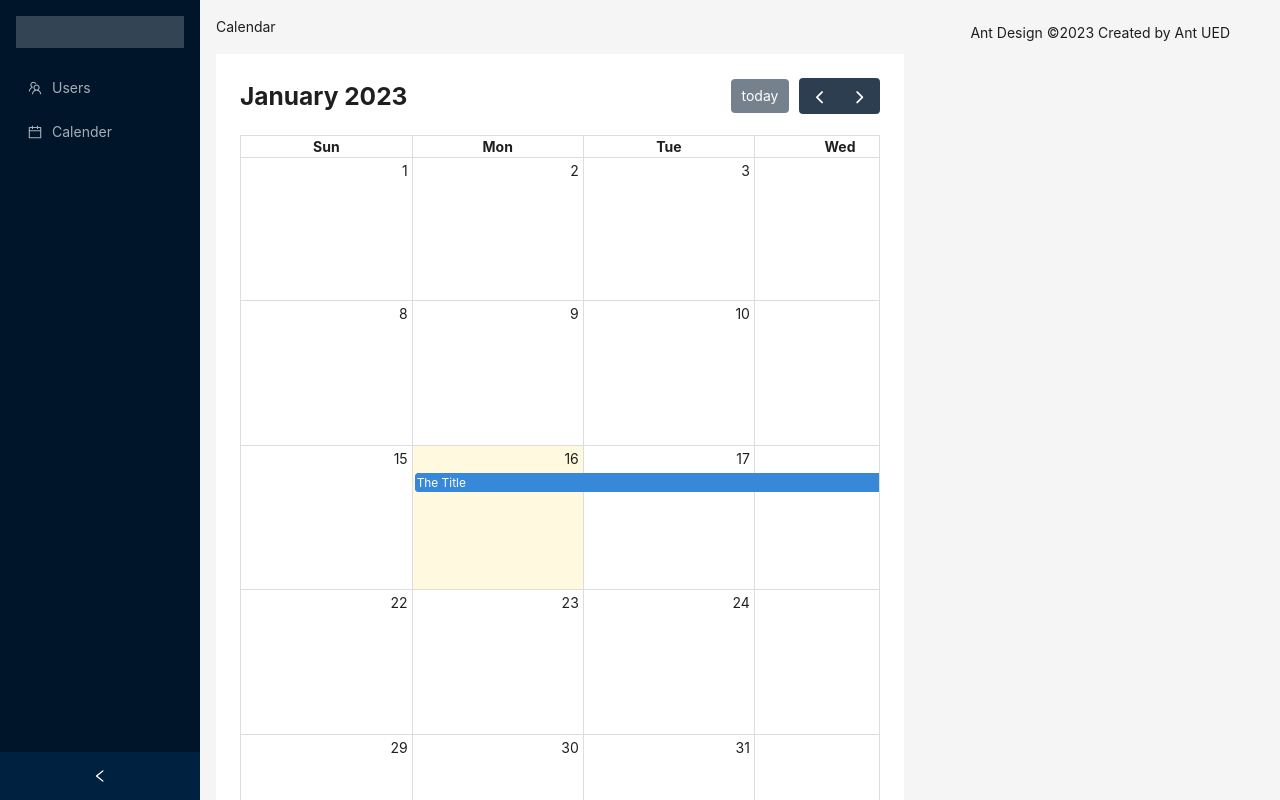
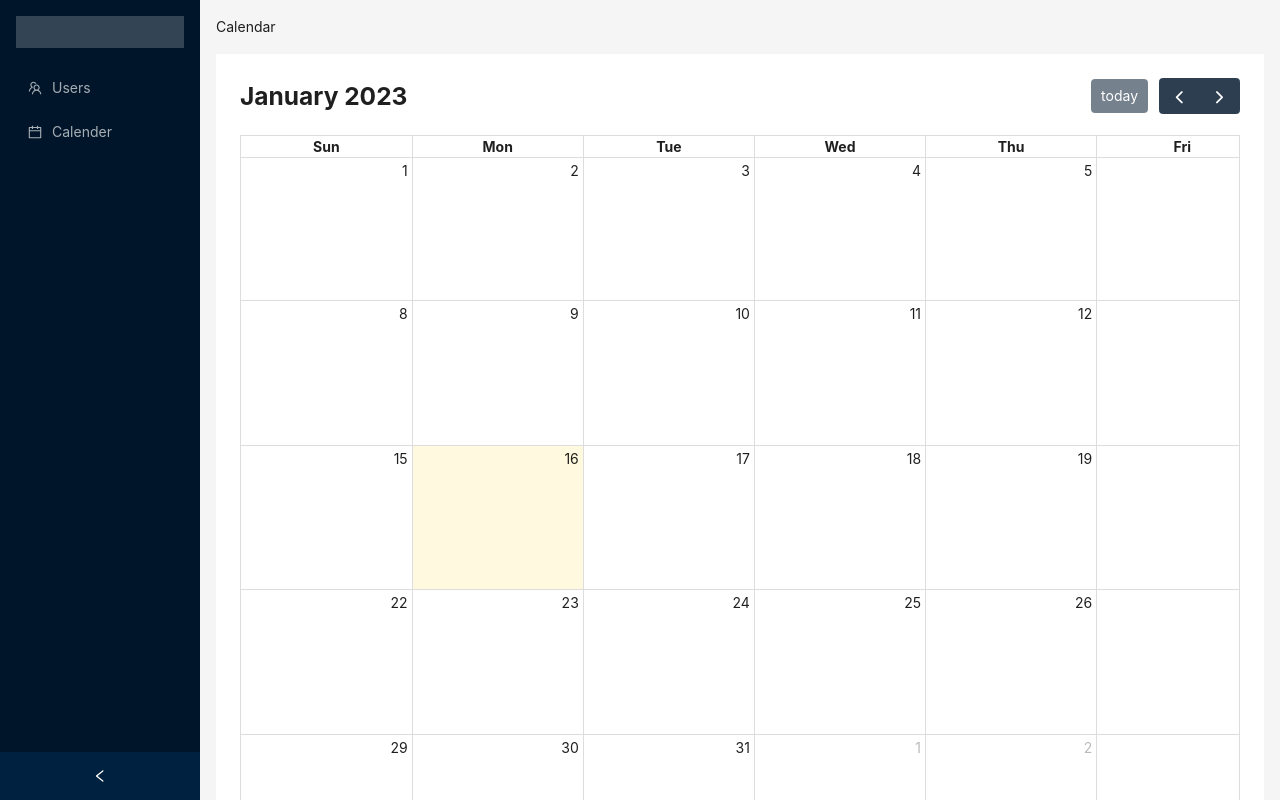
Before and after one commit to MohitNN/nextjs11_task, a Next.js app: page /calendar in a window 1280 px wide. Shown: the top 800 px of the page. Built offline with nearby package versions, Linux system fonts and the light colour scheme.

Commit message:
add-event_17/01

```diff
--- a/component/action/EventModal.jsx
+++ b/component/action/EventModal.jsx
@@ -1,27 +1,37 @@
-import React from 'react'
-import { Button, Modal, Checkbox, Form, Input, Space, DatePicker } from 'antd';
-import { v4 as uuidv4 } from 'uuid';
-import { useSelector } from 'react-redux';
-import moment from 'moment';
+import React, { useEffect } from "react";
+import { Button, Modal, Checkbox, Form, Input, Space, DatePicker } from "antd";
+import { v4 as uuidv4 } from "uuid";
+import { useSelector ,useDispatch} from "react-redux";
+import moment from "moment";
+import { storeEvents } from '../../redux/actions/EventAction';
 
-const EventModal = ({ show, setShow,events }) => {
+const EventModal = ({ show, setShow ,starting_date,setStartingDate,setEvent,event}) => {
 
-    console.log(events,'-------events----')
+  const dispatch = useDispatch()
+  const [form] = Form.useForm()
+  // console.log(event,'---------update-----------')
 
   const onFinish = (values) => {
-
-        // console.log(values.start_date.$d)
-        console.log(moment(values.start_date.$d))
-            // setLoading(true)
-            // dispatch(userLogin(values,setLoading,router));
+    let event ={id:uuidv4(), title: values.title,start:starting_date,end:moment(values.ending_date.$d).add('00:00:00', "LTS").format()}
+    dispatch(storeEvents(event,setShow,form,setStartingDate))
   };
   const onFinishFailed = (errorInfo) => {
-            console.log('Failed:', errorInfo);
+    console.log("Failed:", errorInfo);
   };
   const handleOk = () => {
-        alert()
+    alert();
+  };
+
+  useEffect(()=>{
+    if(event.show)
+    {
+      setStartingDate(event.info.start)
+      form.setFieldsValue({
+        title:event.info.title,
+        ending_date:moment(event.info.end),
+      });
     }
-
+  },[event.show])
   return (
     <>
       <Modal
@@ -30,17 +40,17 @@ const EventModal = ({ show, setShow,events }) => {
         onOk={handleOk}
         footer={null}
         // confirmLoading={confirmLoading}
-                onCancel={() => setShow(false)}
+        onCancel={() => {setShow(false);setEvent({show:false,info:{}})}}
       >
         <Form
           name="basic"
-
           initialValues={{
             remember: true,
           }}
           onFinish={onFinish}
           onFinishFailed={onFinishFailed}
           autoComplete="off"
+          form={form}
         >
           <Form.Item
             label="Title"
@@ -54,14 +64,14 @@ const EventModal = ({ show, setShow,events }) => {
             rules={[
               {
                 required: true,
-                                message: 'enter event title',
+                message: "enter event title",
               },
             ]}
           >
             <Input />
           </Form.Item>
 
-                    <Form.Item
+          {/* <Form.Item
             label="Start date"
             name="start_date"
             labelCol={{
@@ -72,15 +82,14 @@ const EventModal = ({ show, setShow,events }) => {
             }}
             rules={[
               {
-                                type: 'object',
+                type: "object",
                 required: true,
-                                message: 'enter starting date of an event!',
+                message: "enter starting date of an event!",
               },
             ]}
           >
-                        {/* <Input /> */}
             <DatePicker />
-                    </Form.Item>
+          </Form.Item> */}
 
           <Form.Item
             label="Ending date"
@@ -93,24 +102,33 @@ const EventModal = ({ show, setShow,events }) => {
             }}
             rules={[
               {
-                                type: 'object',
+                type: "object",
                 required: true,
-                                message: 'enter ending date of an event!',
+                message: "enter ending date of an event!",
               },
             ]}
           >
-                        {/* <Input /> */}
-                        <DatePicker />
+            <DatePicker
+              disabledDate={(current) => {
+                return moment(starting_date).add(0, "days") >= current || moment().add(0, "days") >= current;
+              }}
+            />
           </Form.Item>
           {/* <div style={{display:"flex"}}> */}
-                    <Space>  <Form.Item
+          <Space>
+            {" "}
+            <Form.Item
               wrapperCol={{
                 offset: 0,
               }}
             >
-
-                        <Button type="danger" htmlType="button" danger onClick={()=>setShow(false)}>
-                            Cancle
+              <Button
+                type="danger"
+                htmlType="button"
+                danger
+                onClick={() => setShow(false)}
+              >
+                {event.show ? 'Delete' : 'Cancel'}
               </Button>
             </Form.Item>
             <Form.Item
@@ -118,17 +136,17 @@ const EventModal = ({ show, setShow,events }) => {
                 offset: 0,
               }}
             >
-                            <Button type="primary" htmlType="submit" >
-                                Add
+              <Button type="primary" htmlType="submit">
+              {event.show ? 'Update' : 'Add'}
               </Button>
-                        </Form.Item></Space>
+            </Form.Item>
+          </Space>
 
           {/* </div> */}
-
         </Form>
       </Modal>
     </>
-    )
-}
+  );
+};
 
-export default EventModal
+export default EventModal;
--- a/pages/calendar.jsx
+++ b/pages/calendar.jsx
@@ -1,53 +1,75 @@
-import FullCalendar from "@fullcalendar/react"
-import dayGridPlugin from '@fullcalendar/daygrid'
-import {useRouter} from 'next/router';
-import HeaderComp from '../component/layout/HeaderComp';
-import FooterComp from '../component/layout/FooterComp';
-import Sidebar from '../component/layout/Sidebar';
-import { Breadcrumb, Layout, Menu, theme } from 'antd';
-import { useState ,useEffect } from "react";
-import interactionPlugin from '@fullcalendar/interaction';
+import FullCalendar from "@fullcalendar/react";
+import dayGridPlugin from "@fullcalendar/daygrid";
+import { useRouter } from "next/router";
+import HeaderComp from "../component/layout/HeaderComp";
+import FooterComp from "../component/layout/FooterComp";
+import Sidebar from "../component/layout/Sidebar";
+import { Breadcrumb, Layout, Menu, Tooltip, theme } from "antd";
+import { useState, useEffect } from "react";
+import interactionPlugin from "@fullcalendar/interaction";
 import EventModal from "../component/action/EventModal";
-import { useSelector } from "react-redux";
+import { useSelector ,useDispatch } from "react-redux";
+import {  getEvents } from '../redux/actions/EventAction';
 const { Header, Content, Footer, Sider } = Layout;
+import moment from "moment";
+
 const Calendar = () => {
-
-    const eventList = useSelector((state)=>state.EventReducer.events);
+  // const events = [{title:'e1',start:'2023-01-17',end:'2023-01-18'},{title:'e2',start:'2023-01-17',end:'2023-01-18'}]
+  const events = useSelector((state) => state.EventReducer.events);
+  console.log(events)
 
   const [collapsed, setCollapsed] = useState(false);
-    const [show,setShow] = useState(false)
+  const [startingDate, setStartingDate] = useState("");
+  const [show, setShow] = useState(false);
+  const [list,setList] = useState([]);
+  // const [showEvent,setShowEvent] = useState(false);
+  const [event,setEvent] = useState({show:false,info:{}});
+
+  const dispatch = useDispatch();
   const {
     token: { colorBgContainer },
   } = theme.useToken();
 
-    const events = [{
-        title: 'The Title',
-        start: '2023-01-16',
-        end: '2023-01-20',
-      }]
+let pageLoaded = false;
 
   useEffect(()=>{
-        localStorage.setItem('events',[])
-      },[])
-    return (<>
-    <EventModal show={show} setShow={setShow} events={eventList}/>
+    if(!pageLoaded) dispatch(getEvents())
+    return ()=>pageLoaded=true
+  },[pageLoaded,show,dispatch])
+
+  // useEffect(() => {
+  //   if( !events || events?.length == 0) localStorage.setItem("events", []);
+  //   else {return }
+  // }, []);
+
+  return (
+    <>
+      <EventModal
+        show={show}
+        setShow={setShow}
+        starting_date={startingDate}
+        setStartingDate={setStartingDate}
+        // showEvent={showEvent}
+        // setShowEvent={setShowEvent}
+        event={event}
+        setEvent={setEvent}
+      />
       <Layout
         style={{
-                minHeight: '100vh',
+          minHeight: "100vh",
         }}
       >
-
         <Layout className="site-layout">
           <Sidebar collapsed={collapsed} setCollapsed={setCollapsed} />
           <HeaderComp />
           <Content
             style={{
-                        margin: '0 16px',
+              margin: "0 16px",
             }}
           >
             <Breadcrumb
               style={{
-                            margin: '16px 0',
+                margin: "16px 0",
               }}
             >
               <Breadcrumb.Item>Calendar</Breadcrumb.Item>
@@ -60,17 +82,30 @@ const Calendar = () => {
                 background: colorBgContainer,
               }}
             >
-                        <FullCalendar plugins={[dayGridPlugin,interactionPlugin]}
-                            initialView="dayGridMonth" events={events} selectable={true}  editable= {true}
-                            dateClick={((info)=>setShow(true))}
-                            eventClick={()=>{alert('clicked!!!');console.log('clicked!!!!!!!!!!!!!!!!!')}}
+              <FullCalendar
+                plugins={[dayGridPlugin, interactionPlugin]}
+                initialView="dayGridMonth"
+                events={events}
+                selectable={true}
+                editable={true}
+                displayEventTime={true}
+                dateClick={(info) => {
+                  setShow(true);
+                  setStartingDate(moment(info.date).format("YYYY-MM-DD"));
+                }}
+                eventClick={(info) => {
+                  setShow(true)
+                  setEvent((event)=>({show:true,info:info.event}))
+                  // setEvent(info.event)
+                  // setShowEvent(true);
+                }}
               />
             </div>
           </Content>
+        </Layout>
         <FooterComp />
       </Layout>
-        </Layout>
-
-    </>)
-}
-export default Calendar
+    </>
+  );
+};
+export default Calendar;
--- a/redux/actions/EventAction.js
+++ b/redux/actions/EventAction.js
@@ -50,13 +50,19 @@ export const getUser=()=>(dispatch)=>{
 }
 
 export const getEvents = () => (dispatch) =>{
-  const events = localStorage.getItem('events');
+  const events = JSON.parse(localStorage.getItem('events')) || []
   dispatch({
     type:GET_EVENTS,
     payload:events
   })
 }
 
-export const storeEvents = (obj,events) =>(dispatch) =>{
-
+export const storeEvents = (obj,setShow,form,setStartingDate) =>(dispatch) =>{
+  let events = JSON.parse(localStorage.getItem('events')) || [];
+  if(events.length == 0) events = [obj];
+  else (events).push(obj)
+    localStorage.setItem('events',JSON.stringify(events));
+    form.resetFields();
+    setStartingDate('');
+    setShow(false);
 }
--- a/redux/reducers/EventReducer.js
+++ b/redux/reducers/EventReducer.js
@@ -25,7 +25,7 @@ const EventReducer = function(state=initialstate,action){
             }
         }
         case GET_EVENTS:{
-            return {...state,events:[...action.payload]}
+            return {...state,events:(action.payload)}
         }
         // case STORE_EVENTS:{
         //     localStorage.setItem('events',JSON.stringify(action.payload))
```
Also changed, not shown: 2 other files (tests, documents, lock files or other folders). Lines whose indentation alone changed are shown as unchanged.
